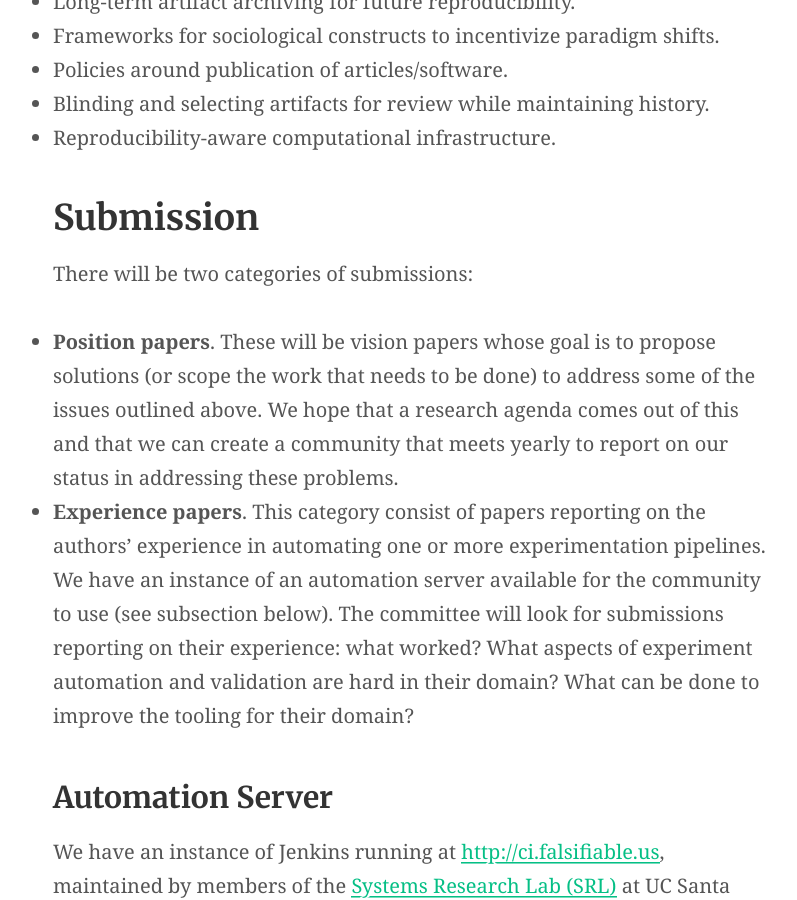
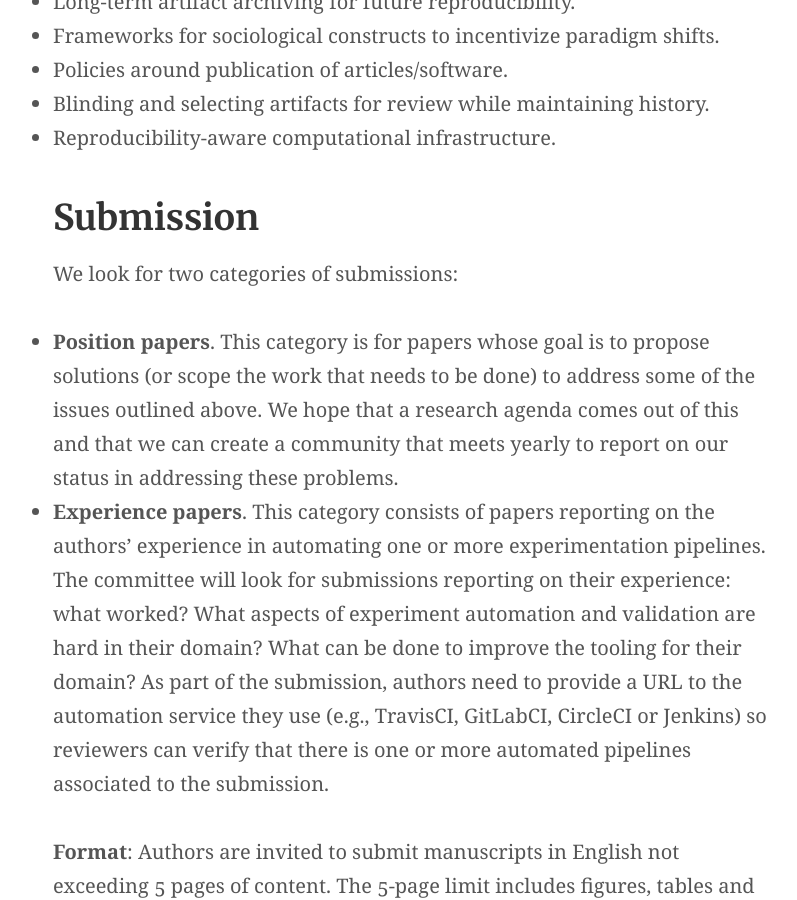
Before and after one commit to hwerbel/2018, a Jekyll site: the page built from index.md, in a window 1280 px wide and 900 px high, scrolled down 1464 px. Shown: the whole window, without its empty margins (230-1027 px from the left). Built offline with Jekyll 4.4.1, drawn with Linux system fonts in a browser that asks for light colours; our own code applies the rules of GitHub Pages for plain Markdown files; some of the changed text lies outside the part shown.

Commit message:
Adds details on the submission format

```diff
--- a/index.md
+++ b/index.md
@@ -12,7 +12,6 @@ feature_text: |
 feature_image: ""
 excerpt: "This workshop is going to be fun."
 ---
-
 
 Independent evaluation of experimental results in the area of computer
 and networking systems is a challenging task. Recreating the
@@ -49,45 +48,49 @@ We expect submissions from topics such as, but not limited to:
 
 ## Submission
 
-There will be two categories of submissions:
+We look for two categories of submissions:
 
-  * **Position papers**. These will be vision papers whose goal is to
+  * **Position papers**. This category is for papers whose goal is to
     propose solutions (or scope the work that needs to be done) to
     address some of the issues outlined above. We hope that a research
     agenda comes out of this and that we can create a community that
     meets yearly to report on our status in addressing these problems.
 
-  * **Experience papers**. This category consist of papers reporting
+  * **Experience papers**. This category consists of papers reporting
     on the authors' experience in automating one or more
-    experimentation pipelines. We have an instance of an automation
-    server available for the community to use (see subsection below).
-    The committee will look for submissions reporting on their
-    experience: what worked? What aspects of experiment automation and
-    validation are hard in their domain? What can be done to improve
-    the tooling for their domain?
+    experimentation pipelines. The committee will look for submissions
+    reporting on their experience: what worked? What aspects of
+    experiment automation and validation are hard in their domain?
+    What can be done to improve the tooling for their domain? As part
+    of the submission, authors need to provide a URL to the automation
+    service they use (e.g., TravisCI, GitLabCI, CircleCI or Jenkins)
+    so reviewers can verify that there is one or more automated
+    pipelines associated to the submission.
 
-### Automation Server
+**Format**: Authors are invited to submit manuscripts in English not
+exceeding 5 pages of content. The 5-page limit includes figures,
+tables and appendices, but does not include references, for which
+there is no page limit. Submissions must use the [ACM Master
+Template](https://www.acm.org/publications/proceedings-template)
+(please use the `sigconf` format with default options).
 
-We have an instance of Jenkins running at <http://ci.falsifiable.us>,
-maintained by members of the [Systems Research Lab
-(SRL)](https://systemslab.github.io) at UC Santa Cruz. This service
-allows researchers and students to automate the execution and
-validation of experimentation pipelines. See instructions on how to
-create an account and use this service
-[here](http://popper.readthedocs.io/en/latest/ci/jenkins.html#ci-falsifiable-us).
+**Submit via EasyChair**: <https://easychair.org/cfp/p-recs2018>
 
-> **NOTE**: Using the server at <http://ci.falsifiable.us> is not
-> obligatory for submissions to be considered for the _Experience
-> Paper_ category. Instead, we will require authors to provide a URL
-> to the service they use (e.g., TravisCI) so reviewers can verify
-> that there is one or more automated pipelines associated to the
-> submission.
+**Proceedings**: The proceedings will be archived in both the ACM
+Digital Library and IEEE Xplore through SIGHPC.
+
+**Tools**: This tools can aid in the automation of experiments:
+
+  * [ReproZip](http://reprozip.org)
+  * [Sciunit](http://sciunit.run)
+  * [Sumatra](https://github.com/open-research/sumatra)
+  * [Popper](https://github.com/systemslab/popper)
 
 ## Important Dates
 
-  * Submissions due: April 1, 2018
-  * Acceptance notification: April 20, 2018
-  * Camera-ready paper submission: May 10, 2018
+  * Submissions due: April 2, 2018
+  * Acceptance notification: April 30, 2018
+  * Camera-ready paper submission: May 6, 2018
   * Workshop: June 11, 2018
 
 ## Organizers
@@ -99,22 +102,23 @@ create an account and use this service
 
 ## Program Committee
 
+  * Divyashri Bhat, UMass Amherst
+  * Anja Feldmann, TU Berlin
+  * Todd Gamblin, LLNL
+  * Mike Heroux, Sandia National Laboratories
+  * Torsten Hoefler, ETH Zürich
+  * Neil Chue Hong, Software Sustainability Institute / University of
+    Edinburgh, UK
+  * Dan Katz, NCSA
+  * Kate Keahey, Argonne National Lab / ChameleonCloud
+  * Ignacio Laguna, LLNL
+  * Arnaud Legrand, Bâtiment IMAG
+  * Reed Milewicz, Sandia National Laboratories
+  * Robert Ricci, University of Utah / CloudLab
+  * Victoria Stodden, UIUC
+  * Violet R. Syrotiuk, ASU
   * Michela Taufer, University of Delaware
-  * Victoria Stodden, UIUC
-  * Torsten Hoefler, ETH Zürich
-  * Reed Milewicz, Sandia National Laboratories
-  * Anja Feldmann, TU Berlin
-  * Dan Katz, NCSA
   * Michael Zink, UMass Amherst
-  * Todd Gamblin, LLNL
-  * Arnaud Legrand, Bâtiment IMAG
-  * Violet R. Syrotiuk, ASU
-  * Ignacio Laguna, LLNL
-  * Divyashri Bhat, UMass Amherst
-  * Kate Keahey, Argonne National Lab / ChameleonCloud
-  * Robert Ricci, University of Utah / CloudLab
-  * Neil Chue Hong, Software Sustainability Institute / University of Edinburgh, UK
-  * Mike Heroux, Sandia National Laboratories
 
 ## Contact
 
```
